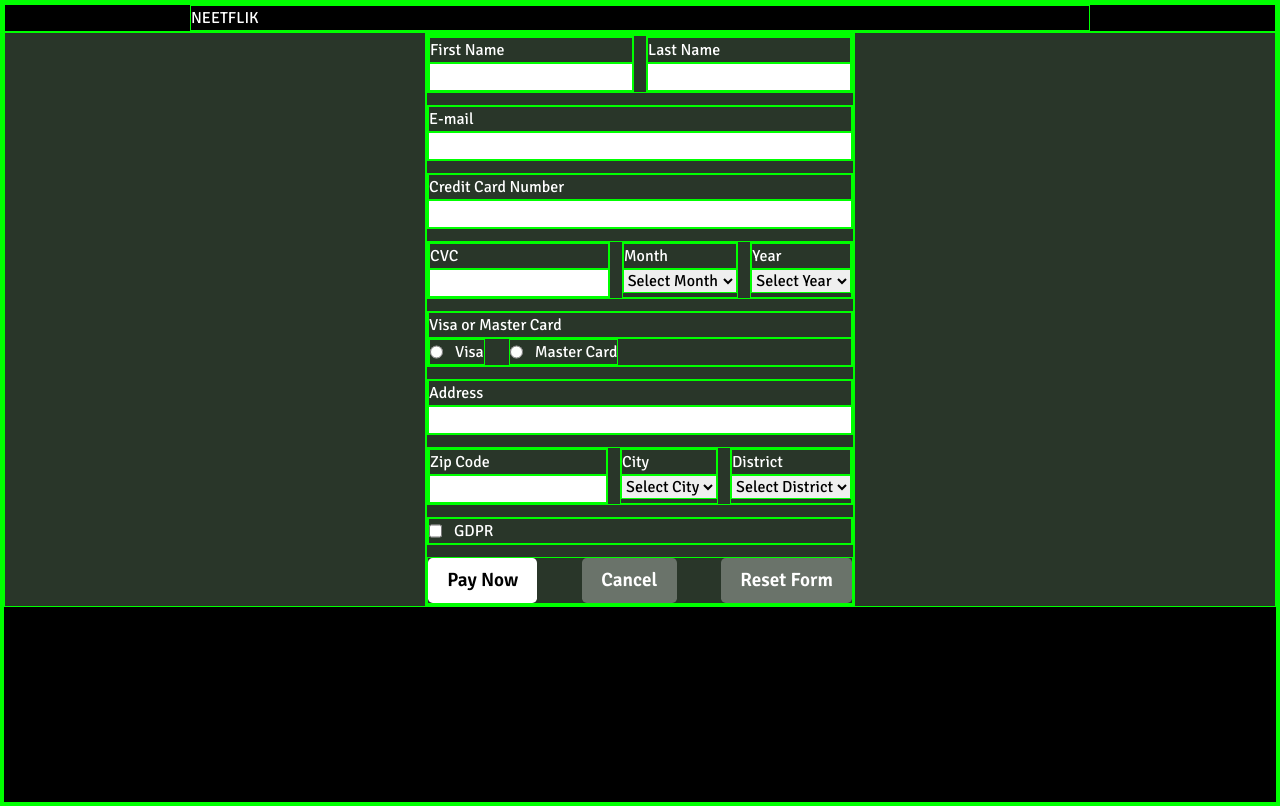
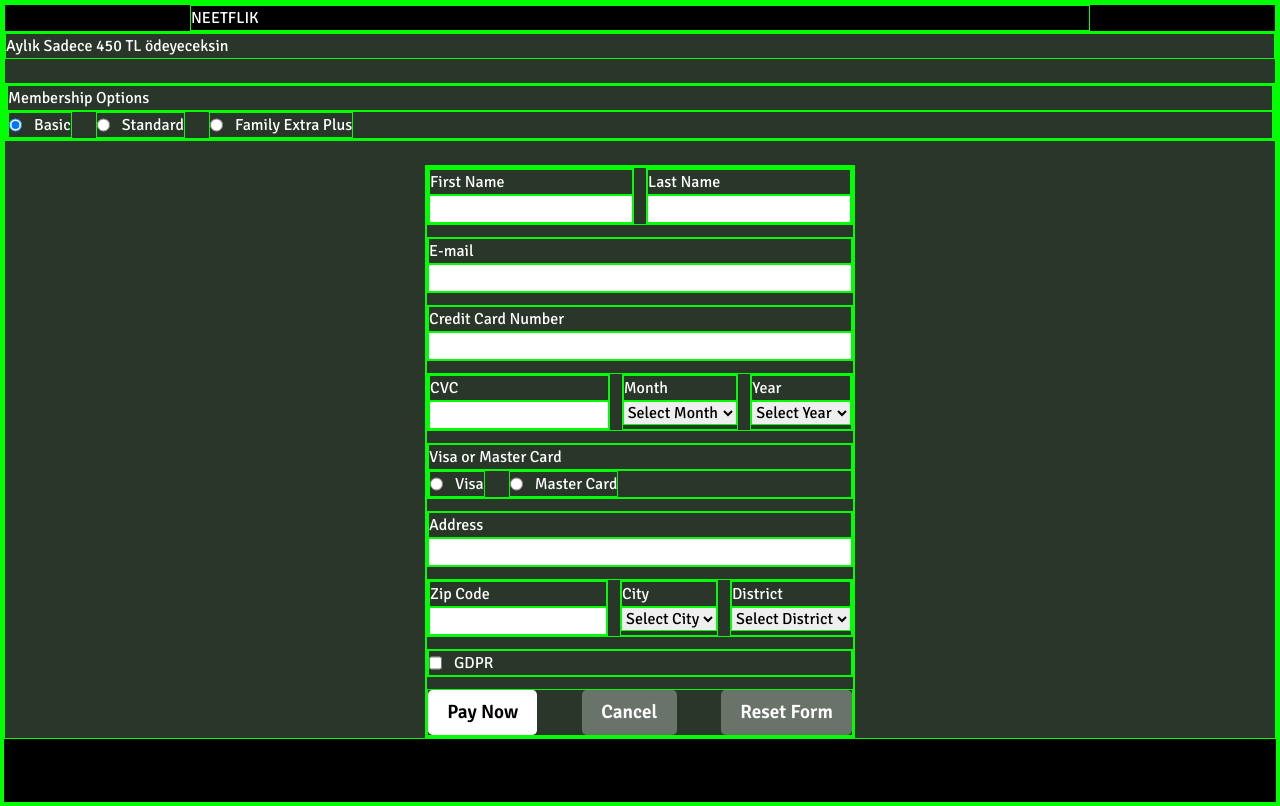
Before and after one commit to gokhanozdemir/witflix-s8-0924, a React (Vite) app: page / in a window 1280 px wide. Built offline with nearby package versions, Linux system fonts and the light colour scheme.

Commit message:
paket seçimini taslağı

```diff
--- a/src/App.jsx
+++ b/src/App.jsx
@@ -1,6 +1,38 @@
+import { useEffect, useState } from "react"
 import PaymentForm from "./components/PaymentForm"
 
 function App() {
+
+  const membershipPlans = [
+    {
+      name: "Basic",
+      price: 300
+    },
+    {
+      name: "Standard",
+      price: 500
+    },
+    {
+      name: "Family Extra Plus",
+      price: 700
+    }
+  ]
+
+  const [formData, setFormData] = useState(membershipPlans[0]);
+  const [price, setPrice] = useState(0)
+
+  const handleChange = (event) => {
+    membershipPlans.find((plan) => {
+      if (plan.name === event.target.value) {
+        setFormData(plan)
+      }
+    })
+  }
+
+  useEffect(() => {
+    const newPrice = 1.5 * formData.price // matematiksel kompleksite
+    setPrice(newPrice)
+  }, [formData])
 
   return (
     <div className="App">
@@ -8,6 +40,20 @@ function App() {
         <div className="container-lg">NEETFLIK</div>
       </header>
       <main className="flex column gap-m main-container" >
+        {price > 0 && <p className="price">Aylık Sadece {price} TL ödeyeceksin</p>}
+        <form>
+          <div className="input-group">
+            <label>Membership Options</label>
+            <div className="flex gap-m">
+              {membershipPlans.map((plan) => (
+                <label key={plan.name} className="flex gap-s">
+                  <input type="radio" checked={formData.name === plan.name} name="membershipPlan" onChange={handleChange} value={plan.name} />
+                  {plan.name}
+                </label>
+              ))}
+            </div>
+          </div>
+        </form>
         <PaymentForm />
       </main>
 
```
